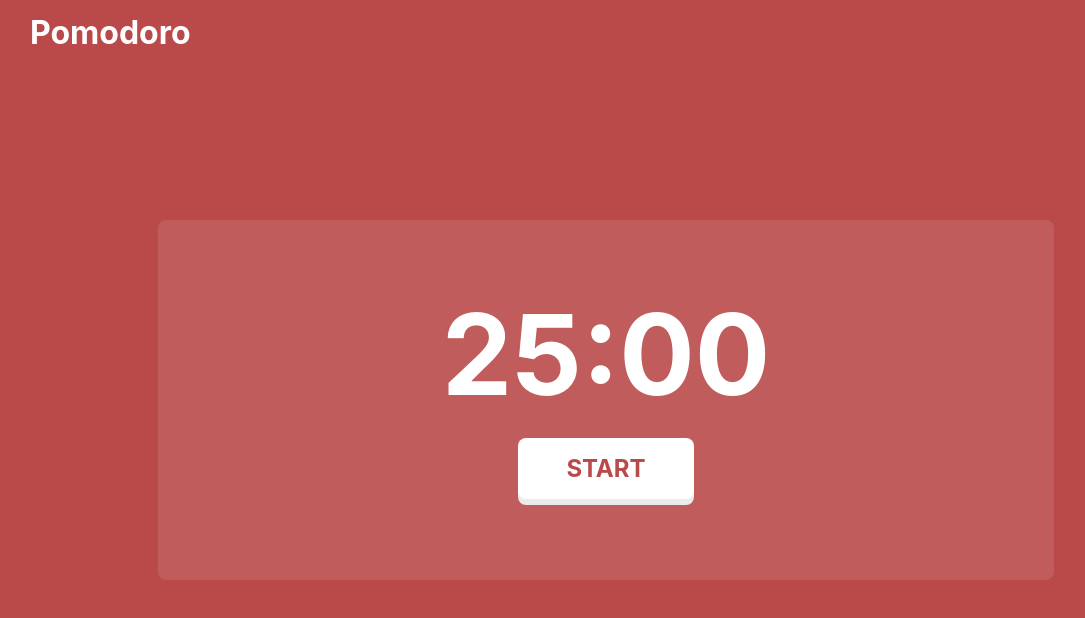
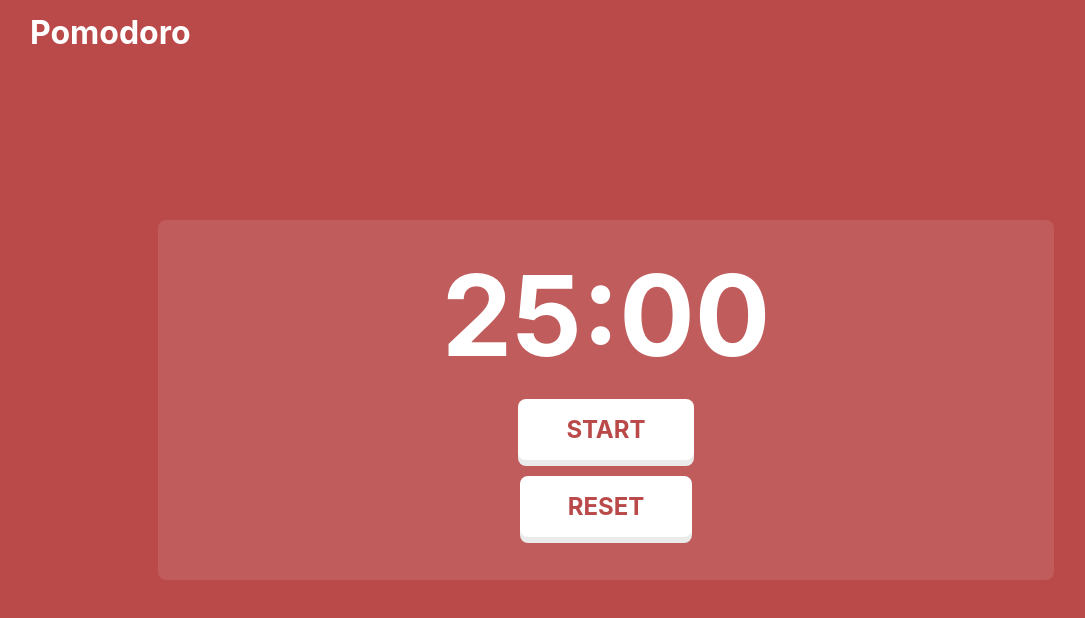
Before and after one commit to felprangel/pomodoro, a Next.js app: page / in a window 1280 px wide. Shown: the top 618 px of the page, without its empty margins (34-1119 px from the left). Built offline with nearby package versions, Linux system fonts and the light colour scheme.

Commit message:
adiciona função para reset

```diff
--- a/src/components/Timer/index.tsx
+++ b/src/components/Timer/index.tsx
@@ -76,6 +76,7 @@ export function Timer() {
       <Button onClick={handleStartPause}>
         {isRunning ? "PAUSE" : "START"}
       </Button>
+      <Button onClick={handleReset}>RESET</Button>
     </TimerContainer>
   );
 }
```
